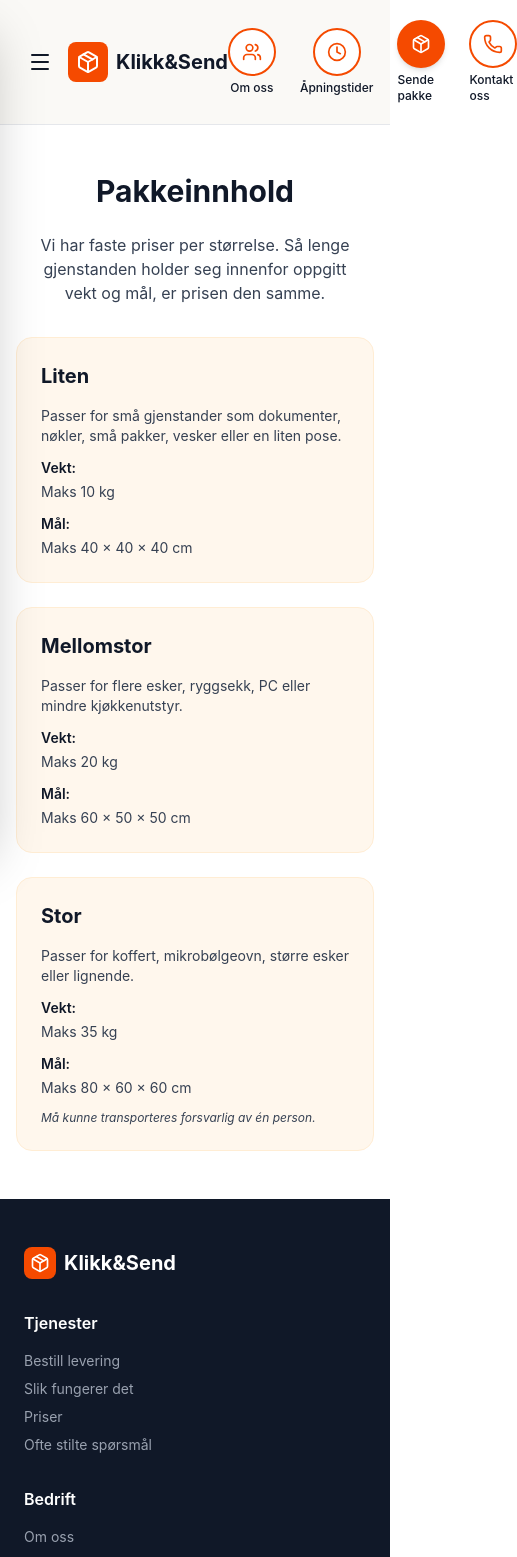
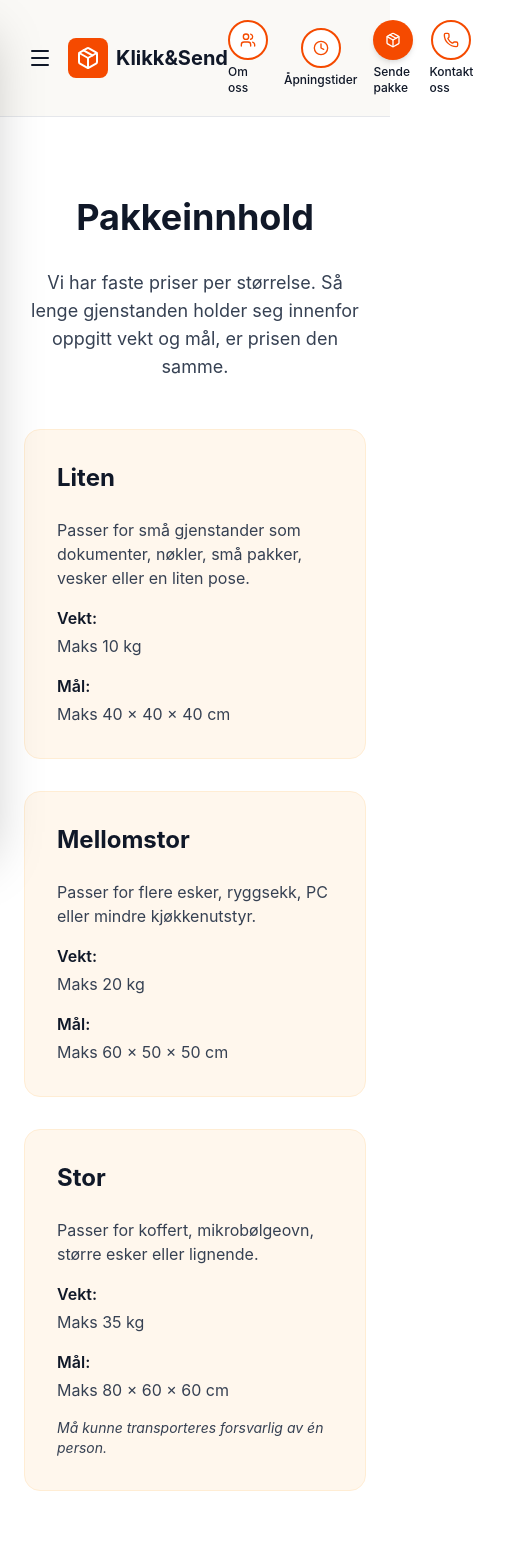
Before and after one commit to moreamakaveli-cyber/klikk-send-live, a Next.js app: page /pakkeinnhold in a window 390 px wide. Shown: the top 1557 px of the page, 517 px wide, since content can reach past the window. Built offline with nearby package versions, Linux system fonts and the light colour scheme.

Commit message:
Gjør navigasjonsikonene mindre

```diff
--- a/app/components/HowItWorks.tsx
+++ b/app/components/HowItWorks.tsx
@@ -136,29 +136,29 @@ export default function HowItWorks() {
           </div>
 
           {/* Priser og betaling */}
-          <div id="prices" className="bg-gray-50 rounded-2xl p-4 md:p-8 border border-gray-200 scroll-mt-20 transition-transform duration-300 hover:scale-105 cursor-pointer">
-            <h3 className="text-xl md:text-2xl lg:text-3xl font-bold text-gray-900 mb-4 md:mb-6">
+          <div id="prices" className="bg-gray-50 rounded-2xl p-8 border border-gray-200 scroll-mt-20 transition-transform duration-300 hover:scale-105 cursor-pointer">
+            <h3 className="text-2xl md:text-3xl font-bold text-gray-900 mb-6">
               Priser og betaling
             </h3>
-            <div className="space-y-3 text-gray-700 text-sm md:text-base">
-              <div className="flex flex-col sm:flex-row sm:items-center sm:justify-between gap-1 sm:gap-0">
-                <span className="flex-1">Kort levering (0–3 km)</span>
-                <span className="font-bold text-orange-600 sm:ml-4">119 kr</span>
+            <div className="space-y-3 text-gray-700">
+              <div className="flex items-center justify-between">
+                <span>Kort levering (0–3 km)</span>
+                <span className="font-bold text-orange-600">119 kr</span>
               </div>
-              <div className="flex flex-col sm:flex-row sm:items-center sm:justify-between gap-1 sm:gap-0">
-                <span className="flex-1">Medium levering (3–6 km)</span>
-                <span className="font-bold text-orange-600 sm:ml-4">169 kr</span>
+              <div className="flex items-center justify-between">
+                <span>Medium levering (3–6 km)</span>
+                <span className="font-bold text-orange-600">169 kr</span>
               </div>
-              <div className="flex flex-col sm:flex-row sm:items-center sm:justify-between gap-1 sm:gap-0">
-                <span className="flex-1">Lengre levering (6–20 km)</span>
-                <span className="font-bold text-orange-600 sm:ml-4">219 kr</span>
+              <div className="flex items-center justify-between">
+                <span>Lengre levering (6–20 km)</span>
+                <span className="font-bold text-orange-600">219 kr</span>
               </div>
             </div>
-            <div className="text-gray-700 mt-4 md:mt-6 space-y-2 md:space-y-3 text-sm md:text-base">
+            <div className="text-gray-700 mt-6 space-y-3">
               <p>Prisen beregnes etter at vi har mottatt bestillingen din.</p>
               <p>Du får en SMS med bekreftet pris før oppdraget gjennomføres.</p>
               <p>Du betaler med Vipps når pakken er levert.</p>
-              <p className="mt-6 md:mt-8 font-bold text-base md:text-lg">
+              <p className="mt-8 font-bold">
                 Din trygghet er viktig for oss. Les mer om trygghet og sikkerhet{" "}
                 <Link href="/trygghet-og-sikkerhet" className="text-orange-600 hover:text-orange-700 underline">
                   her
--- a/app/components/Navbar.tsx
+++ b/app/components/Navbar.tsx
@@ -59,35 +59,35 @@ export default function Navbar() {
         </div>
 
         {/* Right side: Icon Navigation */}
-        <div className="flex items-center gap-6 md:gap-8">
+        <div className="flex items-center gap-4 md:gap-6">
           {/* Om oss */}
           <Link href="/om-oss" className="flex flex-col items-center gap-1 group">
-            <div className="w-12 h-12 rounded-full border-2 border-orange-600 flex items-center justify-center bg-white group-hover:bg-orange-50 transition-colors">
-              <Users className="w-5 h-5 text-orange-600" />
+            <div className="w-10 h-10 rounded-full border-2 border-orange-600 flex items-center justify-center bg-white group-hover:bg-orange-50 transition-colors">
+              <Users className="w-4 h-4 text-orange-600" />
             </div>
             <span className="text-xs font-medium text-gray-900">Om oss</span>
           </Link>
 
           {/* Åpningstider */}
           <Link href="/apningstider" className="flex flex-col items-center gap-1 group">
-            <div className="w-12 h-12 rounded-full border-2 border-orange-600 flex items-center justify-center bg-white group-hover:bg-orange-50 transition-colors">
-              <Clock className="w-5 h-5 text-orange-600" />
+            <div className="w-10 h-10 rounded-full border-2 border-orange-600 flex items-center justify-center bg-white group-hover:bg-orange-50 transition-colors">
+              <Clock className="w-4 h-4 text-orange-600" />
             </div>
             <span className="text-xs font-medium text-gray-900">Åpningstider</span>
           </Link>
 
           {/* Sende pakke - Highlighted */}
           <Link href="/bestill" className="flex flex-col items-center gap-1 group">
-            <div className="w-12 h-12 rounded-full bg-orange-600 flex items-center justify-center group-hover:bg-orange-700 transition-colors shadow-md">
-              <Package className="w-5 h-5 text-white" />
+            <div className="w-10 h-10 rounded-full bg-orange-600 flex items-center justify-center group-hover:bg-orange-700 transition-colors shadow-md">
+              <Package className="w-4 h-4 text-white" />
             </div>
             <span className="text-xs font-medium text-gray-900">Sende pakke</span>
           </Link>
 
           {/* Kontakt oss */}
           <Link href="/kontakt-oss" className="flex flex-col items-center gap-1 group">
-            <div className="w-12 h-12 rounded-full border-2 border-orange-600 flex items-center justify-center bg-white group-hover:bg-orange-50 transition-colors">
-              <Phone className="w-5 h-5 text-orange-600" />
+            <div className="w-10 h-10 rounded-full border-2 border-orange-600 flex items-center justify-center bg-white group-hover:bg-orange-50 transition-colors">
+              <Phone className="w-4 h-4 text-orange-600" />
             </div>
             <span className="text-xs font-medium text-gray-900">Kontakt oss</span>
           </Link>
--- a/app/pakkeinnhold/page.tsx
+++ b/app/pakkeinnhold/page.tsx
@@ -7,76 +7,76 @@ export default function Pakkeinnhold() {
   return (
     <main className="min-h-screen bg-white">
       <Navbar />
-      <section className="py-12 md:py-20 px-4 md:px-6">
+      <section className="py-20 px-6">
         <div className="max-w-7xl mx-auto">
-          <h1 className="text-3xl md:text-4xl lg:text-5xl font-bold text-gray-900 text-center mb-6 md:mb-8">
+          <h1 className="text-4xl md:text-5xl font-bold text-gray-900 text-center mb-8">
             Pakkeinnhold
           </h1>
 
-          <p className="text-base md:text-lg text-gray-700 text-center mb-8 md:mb-12 max-w-3xl mx-auto px-4">
+          <p className="text-lg text-gray-700 text-center mb-12 max-w-3xl mx-auto">
             Vi har faste priser per størrelse. Så lenge gjenstanden holder seg innenfor oppgitt vekt og mål, er prisen den samme.
           </p>
 
-          <div className="grid grid-cols-1 md:grid-cols-3 gap-6 md:gap-8">
+          <div className="grid grid-cols-1 md:grid-cols-3 gap-8">
             {/* Liten */}
-            <div className="bg-orange-50 rounded-2xl p-6 md:p-8 border border-orange-100">
-              <h2 className="text-xl md:text-2xl font-bold text-gray-900 mb-4 md:mb-6">Liten</h2>
-              <div className="space-y-3 md:space-y-4">
+            <div className="bg-orange-50 rounded-2xl p-8 border border-orange-100">
+              <h2 className="text-2xl font-bold text-gray-900 mb-6">Liten</h2>
+              <div className="space-y-4">
                 <div>
-                  <p className="text-sm md:text-base text-gray-700 mb-2">
+                  <p className="text-gray-700 mb-2">
                     Passer for små gjenstander som dokumenter, nøkler, små pakker, vesker eller en liten pose.
                   </p>
                 </div>
                 <div>
-                  <p className="font-semibold text-gray-900 mb-1 text-sm md:text-base">Vekt:</p>
-                  <p className="text-gray-700 text-sm md:text-base">Maks 10 kg</p>
+                  <p className="font-semibold text-gray-900 mb-1">Vekt:</p>
+                  <p className="text-gray-700">Maks 10 kg</p>
                 </div>
                 <div>
-                  <p className="font-semibold text-gray-900 mb-1 text-sm md:text-base">Mål:</p>
-                  <p className="text-gray-700 text-sm md:text-base">Maks 40 × 40 × 40 cm</p>
+                  <p className="font-semibold text-gray-900 mb-1">Mål:</p>
+                  <p className="text-gray-700">Maks 40 × 40 × 40 cm</p>
                 </div>
               </div>
             </div>
 
             {/* Mellomstor */}
-            <div className="bg-orange-50 rounded-2xl p-6 md:p-8 border border-orange-100">
-              <h2 className="text-xl md:text-2xl font-bold text-gray-900 mb-4 md:mb-6">Mellomstor</h2>
-              <div className="space-y-3 md:space-y-4">
+            <div className="bg-orange-50 rounded-2xl p-8 border border-orange-100">
+              <h2 className="text-2xl font-bold text-gray-900 mb-6">Mellomstor</h2>
+              <div className="space-y-4">
                 <div>
-                  <p className="text-sm md:text-base text-gray-700 mb-2">
+                  <p className="text-gray-700 mb-2">
                     Passer for flere esker, ryggsekk, PC eller mindre kjøkkenutstyr.
                   </p>
                 </div>
                 <div>
-                  <p className="font-semibold text-gray-900 mb-1 text-sm md:text-base">Vekt:</p>
-                  <p className="text-gray-700 text-sm md:text-base">Maks 20 kg</p>
+                  <p className="font-semibold text-gray-900 mb-1">Vekt:</p>
+                  <p className="text-gray-700">Maks 20 kg</p>
                 </div>
                 <div>
-                  <p className="font-semibold text-gray-900 mb-1 text-sm md:text-base">Mål:</p>
-                  <p className="text-gray-700 text-sm md:text-base">Maks 60 × 50 × 50 cm</p>
+                  <p className="font-semibold text-gray-900 mb-1">Mål:</p>
+                  <p className="text-gray-700">Maks 60 × 50 × 50 cm</p>
                 </div>
               </div>
             </div>
 
             {/* Stor */}
-            <div className="bg-orange-50 rounded-2xl p-6 md:p-8 border border-orange-100">
-              <h2 className="text-xl md:text-2xl font-bold text-gray-900 mb-4 md:mb-6">Stor</h2>
-              <div className="space-y-3 md:space-y-4">
+            <div className="bg-orange-50 rounded-2xl p-8 border border-orange-100">
+              <h2 className="text-2xl font-bold text-gray-900 mb-6">Stor</h2>
+              <div className="space-y-4">
                 <div>
-                  <p className="text-sm md:text-base text-gray-700 mb-2">
+                  <p className="text-gray-700 mb-2">
                     Passer for koffert, mikrobølgeovn, større esker eller lignende.
                   </p>
                 </div>
                 <div>
-                  <p className="font-semibold text-gray-900 mb-1 text-sm md:text-base">Vekt:</p>
-                  <p className="text-gray-700 text-sm md:text-base">Maks 35 kg</p>
+                  <p className="font-semibold text-gray-900 mb-1">Vekt:</p>
+                  <p className="text-gray-700">Maks 35 kg</p>
                 </div>
                 <div>
-                  <p className="font-semibold text-gray-900 mb-1 text-sm md:text-base">Mål:</p>
-                  <p className="text-gray-700 text-sm md:text-base">Maks 80 × 60 × 60 cm</p>
+                  <p className="font-semibold text-gray-900 mb-1">Mål:</p>
+                  <p className="text-gray-700">Maks 80 × 60 × 60 cm</p>
                 </div>
                 <div>
-                  <p className="text-gray-700 text-xs md:text-sm italic">
+                  <p className="text-gray-700 text-sm italic">
                     Må kunne transporteres forsvarlig av én person.
                   </p>
                 </div>
--- a/app/priser/page.tsx
+++ b/app/priser/page.tsx
@@ -6,46 +6,46 @@ export default function Priser() {
   return (
     <main className="min-h-screen bg-white">
       <Navbar />
-      <section className="py-12 md:py-24 px-4 md:px-6">
+      <section className="py-24 px-6">
         <div className="max-w-2xl mx-auto">
-          <h1 className="text-3xl md:text-5xl lg:text-6xl font-bold text-gray-900 mb-6 text-center">
+          <h1 className="text-5xl md:text-6xl font-bold text-gray-900 mb-6 text-center">
             Priser og betaling
           </h1>
 
-          <div className="space-y-4 mb-8 md:mb-12">
-            <div className="flex flex-col sm:flex-row sm:items-center sm:justify-between py-4 md:py-6 border-b border-gray-200 gap-2">
-              <div className="flex-1">
-                <h3 className="text-base md:text-lg font-semibold text-gray-900">
+          <div className="space-y-4 mb-12">
+            <div className="flex items-center justify-between py-6 border-b border-gray-200">
+              <div>
+                <h3 className="text-lg font-semibold text-gray-900 mb-1">
                   Kort levering (0–3 km)
                 </h3>
               </div>
-              <p className="text-lg md:text-xl font-semibold text-orange-600 sm:ml-4">119 kr</p>
+              <p className="text-xl font-semibold text-orange-600">119 kr</p>
             </div>
 
-            <div className="flex flex-col sm:flex-row sm:items-center sm:justify-between py-4 md:py-6 border-b border-gray-200 gap-2">
-              <div className="flex-1">
-                <h3 className="text-base md:text-lg font-semibold text-gray-900">
+            <div className="flex items-center justify-between py-6 border-b border-gray-200">
+              <div>
+                <h3 className="text-lg font-semibold text-gray-900 mb-1">
                   Medium levering (3–6 km)
                 </h3>
               </div>
-              <p className="text-lg md:text-xl font-semibold text-orange-600 sm:ml-4">169 kr</p>
+              <p className="text-xl font-semibold text-orange-600">169 kr</p>
             </div>
 
-            <div className="flex flex-col sm:flex-row sm:items-center sm:justify-between py-4 md:py-6 gap-2">
-              <div className="flex-1">
-                <h3 className="text-base md:text-lg font-semibold text-gray-900">
+            <div className="flex items-center justify-between py-6">
+              <div>
+                <h3 className="text-lg font-semibold text-gray-900 mb-1">
                   Lengre levering (6–20 km)
                 </h3>
               </div>
-              <p className="text-lg md:text-xl font-semibold text-orange-600 sm:ml-4">219 kr</p>
+              <p className="text-xl font-semibold text-orange-600">219 kr</p>
             </div>
           </div>
 
-          <div className="space-y-3 md:space-y-4 text-gray-700 text-sm md:text-base pt-6 md:pt-8 border-t border-gray-200">
+          <div className="space-y-4 text-gray-700 pt-8 border-t border-gray-200">
             <p>Prisen beregnes etter at vi har mottatt bestillingen din.</p>
             <p>Du får en SMS med bekreftet pris før oppdraget gjennomføres.</p>
             <p>Du betaler med Vipps når pakken er levert.</p>
-            <p className="mt-6 md:mt-8 font-bold text-base md:text-lg">
+            <p className="mt-8 font-bold">
               Din trygghet er viktig for oss. Les mer om trygghet og sikkerhet{" "}
               <Link href="/trygghet-og-sikkerhet" className="text-orange-600 hover:text-orange-700 underline">
                 her
```
